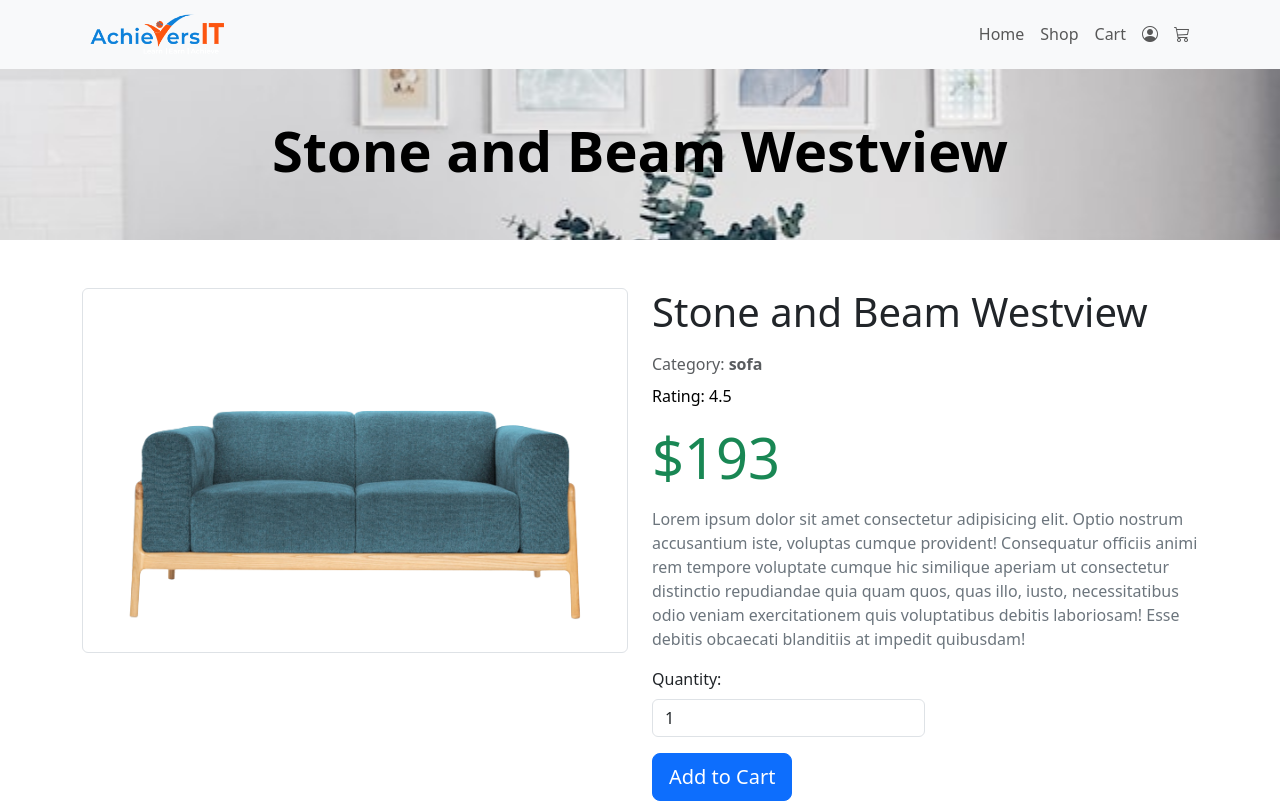
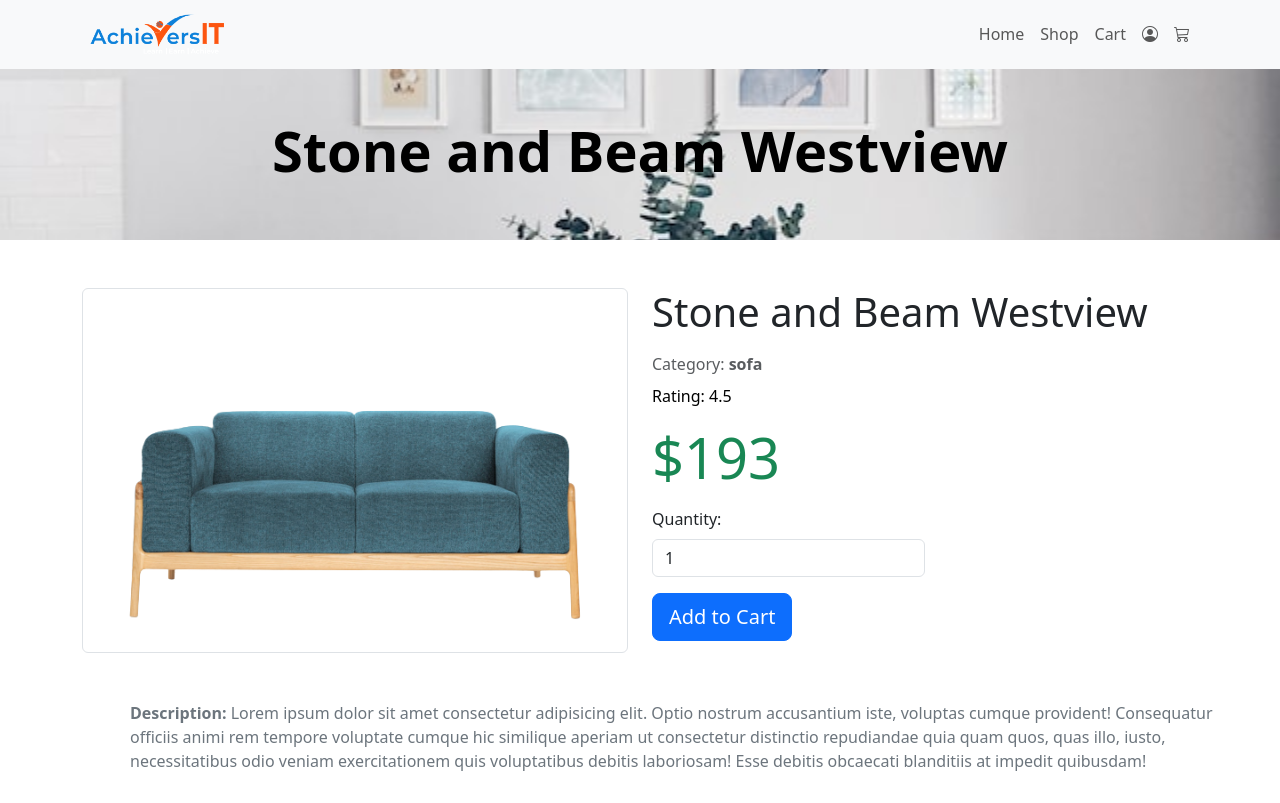
Before and after one commit to LOKESHREDDY476/Mart-E-com--ReactJS, a React (Create React App) app: page /product/01 in a window 1280 px wide. Shown: the top 803 px of the page. Built offline with nearby package versions, Linux system fonts and the light colour scheme.

Commit message:
updated description in productDetails

```diff
--- a/src/components/ProductDetails.jsx
+++ b/src/components/ProductDetails.jsx
@@ -102,7 +102,6 @@ const ProductDetails = () => {
               Rating: {product.avgRating}
             </p>
             <p className="price display-4 text-success">${product.price}</p>
-            <p className="description text-secondary">{product.description}</p>
             <div className="quantity-control mb-3">
               <label htmlFor="quantity" className="form-label">
                 Quantity:
@@ -120,6 +119,7 @@ const ProductDetails = () => {
               Add to Cart
             </button>
           </div>
+            <p className="description text-secondary m-5"><b>Description: </b>{product.description}</p>
         </div>
 
         <section className="similar-products mt-5">
```
